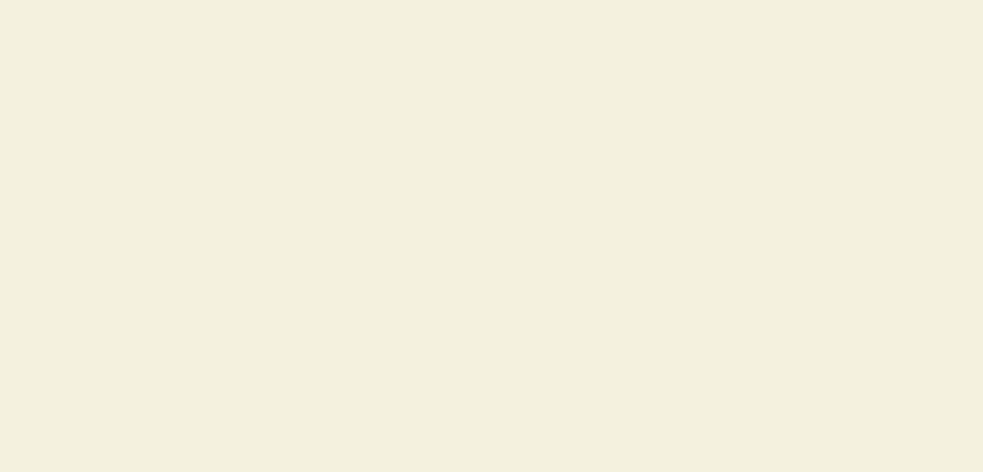
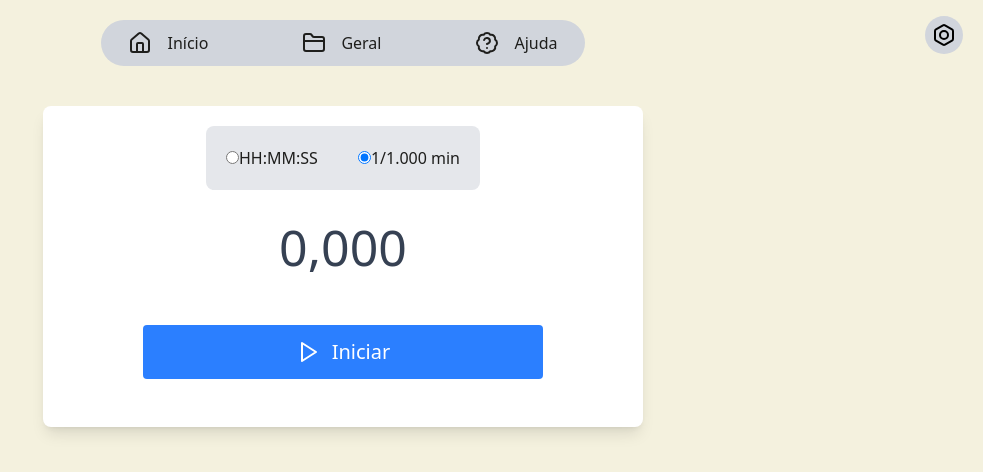
Before and after one commit to Striker9090/CalculosTextil, a React (Vite) app: page /geral/cronometro in a window 1280 px wide. Before the commit this address had no page. Shown: the top 472 px of the page, without its empty margins (297-1280 px from the left). Built offline with nearby package versions, Linux system fonts and the light colour scheme.

Commit message:
StopWatch

```diff
--- a/src/components/Cabecalho/index.tsx
+++ b/src/components/Cabecalho/index.tsx
@@ -31,14 +31,18 @@ export default function Cabecalho() {
               Início
             </Links>
           </RoutesLink>
+          <RoutesLink to="/geral">
           <Links>
             <FolderClosed />
             Geral
           </Links>
+          </RoutesLink>
+          <RoutesLink to="/">
           <Links>
             <BadgeHelp />
             Ajuda
           </Links>
+          </RoutesLink>
         </div>
         <div className="absolute right-5 top-4 md:bg-gray-300 rounded-3xl">
           <Links>
@@ -60,7 +64,7 @@ export default function Cabecalho() {
               Início
             </Links>
           </RoutesLink>
-           <RoutesLink to="/">
+           <RoutesLink to="/geral">
           <Links>
             <FolderClosed />
             Geral
--- /dev/null
+++ b/src/components/Utilitarios/Inputs.tsx
@@ -0,0 +1,27 @@
+type InputsProps = {
+  children: React.ReactNode;
+  id: string;
+} & React.HTMLAttributes<HTMLLabelElement> &
+  React.InputHTMLAttributes<HTMLInputElement>;
+
+export function Inputs({ children, type, id, name, ...rest }: InputsProps) {
+  if (type === "checkbox" || type === "radio") {
+    return (
+      <>
+        <div>
+          <input name={name} id={id} type={type} {...rest} />
+          <label htmlFor={id}>{children}</label>
+        </div>
+      </>
+    );
+  }
+
+  return (
+    <>
+      <div>
+        <label htmlFor={id}>{children}</label>
+        <input name={name} id={id} type={type} {...rest} />
+      </div>
+    </>
+  );
+}
--- a/src/components/Utilitarios/utilitarios.module.css
+++ b/src/components/Utilitarios/Links.module.css
@@ -2,7 +2,6 @@
   display: flex;
   gap: 15px;
   font-weight: 500;
-  color: var(--tipografia);
   padding: 7px;
 }
 
--- a/src/components/Utilitarios/Links.tsx
+++ b/src/components/Utilitarios/Links.tsx
@@ -1,8 +1,8 @@
-import style from "./utilitarios.module.css"
+import style from "./Links.module.css"
 
 type Linksprops = {
     children: React.ReactNode,
-};
+}& React.HTMLAttributes<HTMLDivElement>;
 
 export function Links({ children }: Linksprops) {
   return (
--- a/src/components/background/index.module.css
+++ b/src/components/background/index.module.css
@@ -1,4 +1,6 @@
-    .fundo{
+
+
+.fundo {
   position: absolute;
   bottom: 10%;
   width: 100vw;
@@ -8,7 +10,7 @@
 }
 
 @media (max-width: 1024px) {
-    .fundo{
+  .fundo {
     bottom: 40%;
   }
 }
--- a/src/features/Fiacao/index.module.css
+++ b/src/features/Fiacao/index.module.css
@@ -2,6 +2,7 @@
     display: flex;
     flex-wrap: wrap;
     flex-direction: row;
+    color: white;
     width: 100vw;
     justify-content: center;
 }
@@ -33,7 +34,5 @@
     width: fit-content;
     color:black;
 
-    & svg{
 
-    }
 }
--- /dev/null
+++ b/src/features/Geral/cronometro.tsx
@@ -0,0 +1,221 @@
+import { Pause, Play, PlayCircleIcon, RefreshCcw, Trash2 } from "lucide-react";
+import Cabecalho from "../../components/Cabecalho";
+import { Inputs } from "../../components/Utilitarios/Inputs";
+import { useRef, useState, useEffect } from "react";
+
+export default function Cronometro() {
+  const [type, setType] = useState("decimal");
+  const [time, setTime] = useState(0);
+  const [running, setRunning] = useState(false);
+  const intervalRef = useRef<NodeJS.Timeout | null>(null);
+  const [registrationTime, setRegistrationTime] = useState<number[]>([]);
+  const registrationContainerRef = useRef<HTMLDivElement | null>(null);
+
+  const registration = () => {
+    setRegistrationTime((prev) => {
+      return [...prev, time];
+    });
+  };
+
+  const handleDelete = (indexToDelete: number) => {
+    setRegistrationTime((prev) =>
+      prev.filter((_, index) => index !== indexToDelete)
+    );
+  };
+
+  useEffect(() => {
+    if (registrationContainerRef.current) {
+      const container = registrationContainerRef.current;
+      container.scrollTop = 0;
+    }
+  }, [registrationTime]);
+
+  const tradeStatus = {
+    button1: () => {
+      if (running) {
+        clearInterval(intervalRef.current!);
+        setRunning(false);
+      } else {
+        intervalRef.current = setInterval(() => {
+          setTime((prevTime) => prevTime + 10);
+        }, 10);
+        setRunning(true);
+      }
+    },
+
+    button2: () => {
+      if (running) {
+        return;
+      } else {
+        setTime(0);
+        setRegistrationTime([]);
+      }
+    },
+  };
+
+  const infbotao = {
+    Infbutton1: () => {
+      return running ? (
+        <>
+          <Pause /> Pausar
+        </>
+      ) : (
+        <>
+          <Play /> Iniciar
+        </>
+      );
+    },
+
+    Infbutton2: () => {
+      return time === 0 ? null : running ? (
+        <button
+          onClick={() => registration()}
+          className="flex justify-center gap-3 items-center text-[20px] mb-7 py-3 bg-blue-500 text-white rounded hover:bg-blue-600 w-full max-w-[400px]"
+        >
+          <PlayCircleIcon /> Registro
+        </button>
+      ) : (
+        <button
+          onClick={tradeStatus.button2}
+          className="flex justify-center gap-3 items-center text-[20px] mb-7 py-3 bg-red-400 text-white rounded hover:bg-red-500 w-full max-w-[400px]"
+          title="Reiniciar"
+        >
+          <RefreshCcw /> Reiniciar
+        </button>
+      );
+    },
+  };
+
+  const registrationTimer = () => {
+    return registrationTime
+      .map((current, index) => {
+        const previous = index > 0 ? registrationTime[index - 1] : 0;
+        const diff = current - previous;
+
+        const formatted = formatTime(diff);
+
+        return (
+          <>
+            {/* tempo calculado */}
+
+            <span key={index} className="flex text-gray-700 p-3">
+              <span className="inline-block min-w-[30px]">#{index + 1} </span>:
+              <span>
+                {formatted} &nbsp; &nbsp; &nbsp; {formatTime(current)}
+              </span>
+              <span onClick={() => handleDelete(index)} className="ml-auto cursor-pointer text-red-500 hover:text-red-700">
+                <Trash2 />
+              </span>
+            </span>
+            <hr className="border-gray-400 mt-2" />
+          </>
+        );
+      })
+      .reverse();
+  };
+
+  const formatTime = (ms: number) => {
+    switch (type) {
+      case "horas":
+        const horas = Math.floor(ms / 3600000);
+        const minutos = Math.floor((ms % 3600000) / 60000);
+        const segundos = Math.floor((ms % 60000) / 1000);
+        const milissegundos = ms % 1000;
+        return `${String(horas).padStart(2, "0")}:${String(minutos).padStart(
+          2,
+          "0"
+        )}:${String(segundos).padStart(2, "0")}.${String(
+          milissegundos
+        ).padStart(3, "0")}`;
+
+      case "decimal":
+        const totalMinutos = ms / 60000;
+        return totalMinutos.toFixed(3).replace(".", ",");
+
+      default:
+        return `${ms} ms`;
+    }
+  };
+
+  return (
+    <>
+      <Cabecalho />
+      <div className="flex justify-center align-center">
+        <div className="flex flex-col items-center p-5 m-5 bg-white rounded-lg shadow-lg w-full max-w-[600px] min-w-[370px] max-h-[80vh] overflow-hidden">
+          <form className="flex flex-row gap-10 mb-5 bg-gray-200 p-5 rounded-lg">
+            <div className="flex gap-5 flex-col">
+              <Inputs
+                id="horas"
+                name="formatos"
+                type="radio"
+                value="horas"
+                onChange={(e) => setType((e.target as HTMLInputElement).value)}
+              >
+                HH:MM:SS
+              </Inputs>
+              {/* <Inputs
+                id="centesimo"
+                name="formatos"
+                type="radio"
+                value="centesimo"
+                onChange={(e) => setType((e.target as HTMLInputElement).value)}
+              >
+                1/100 seg
+              </Inputs> */}
+            </div>
+            <div className="flex gap-5 flex-col">
+              <Inputs
+                id="decimal"
+                name="formatos"
+                type="radio"
+                value="decimal"
+                checked={type === "decimal"}
+                onChange={(e) => setType((e.target as HTMLInputElement).value)}
+              >
+                1/1.000 min
+              </Inputs>
+              {/* <Inputs
+                id="centimilesimo"
+                name="formatos"
+                type="radio"
+                value="centimilesimo"
+                onChange={(e) => setType((e.target as HTMLInputElement).value)}
+              >
+                1/100.000 hr
+              </Inputs> */}
+            </div>
+          </form>
+
+          {/* botão para parar o cronometro */}
+          <div className="text-gray-700 text-[50px] mb-10">
+            {formatTime(time)}
+          </div>
+          <button
+            onClick={tradeStatus.button1}
+            className="flex justify-center gap-3 items-center text-[20px] mb-7 py-3 bg-blue-500 text-white rounded hover:bg-blue-600 w-full max-w-[400px]"
+          >
+            {infbotao.Infbutton1()}
+          </button>
+
+          {/* botão para reiniciar o cronometro/registrar */}
+          {infbotao.Infbutton2()}
+
+          {/* container para os registros */}
+          {registrationTime.length > 0 ? (
+            <div className="flex gap-7 justify-start w-[400px] ml-5 mb-2 text-gray-600">
+              <div>ID</div>
+              <div>DIF.</div>
+              <div>TOTAL</div>
+            </div>
+          ) : null}
+          <div
+            ref={registrationContainerRef}
+            className="flex flex-col bg-gray-200 rounded-lg w-full max-w-[400px] scroll-auto overflow-auto"
+          >
+            {registrationTimer()}
+          </div>
+        </div>
+      </div>
+    </>
+  );
+}
--- a/src/pages/01_fiacao.tsx
+++ b/src/pages/01_fiacao.tsx
@@ -10,7 +10,7 @@ export function Fiacao() {
     <>
       <Cabecalho />
       <Decoracoes />
-        <Tittle>Fiação</Tittle>
+      <Tittle>Fiação</Tittle>
       <CalculosFiacao />
     </>
   );
--- /dev/null
+++ b/src/pages/Geral/index.tsx
@@ -0,0 +1,19 @@
+import Cabecalho from "../../components/Cabecalho";
+import Decoracoes from "../../components/background";
+import { Tittle } from "../../components/Tittle";
+import { Links } from "../../components/Utilitarios/Links";
+import { ChevronRight } from "lucide-react";
+import { RoutesLink } from "../../routes";
+
+export default function Geral() {
+  return (
+    <>
+      <Cabecalho />
+      <Decoracoes />
+      <Tittle>Geral</Tittle>
+      <div className="flex max-w-[150px] p-2 mx-10 mt-5 items-center flex-col gap-2 text-gray-700 bg-gray-300">
+        <RoutesLink to="/geral/cronometro"><Links><ChevronRight />Cronômetro</Links></RoutesLink>
+      </div>
+    </>
+  );
+}
--- a/src/routes/index.tsx
+++ b/src/routes/index.tsx
@@ -4,6 +4,8 @@ import App from "../pages/00_index";
 import { Tecelagem } from "../pages/02_tecelagem";
 import { Malharia } from "../pages/03_malharia";
 import { Beneficiamento } from "../pages/04_beneficiamento";
+import Geral from "../pages/Geral";
+import Cronometro from "../features/Geral/cronometro";
 
 export default function Router() {
   return (
@@ -17,8 +19,11 @@ export default function Router() {
         <Route path="/beneficiamento" element={<Beneficiamento />} />
       </Routes>
 
-      {/* Fiacao */}
-
+      {/* Geral */}
+      <Routes>
+        <Route path="/geral" element={<Geral/>}/>
+        <Route path="/geral/cronometro" element={<Cronometro />} />
+      </Routes>
 
     </>
   );
--- a/src/styles/Global.css
+++ b/src/styles/Global.css
@@ -18,7 +18,7 @@ body {
   font-weight: 400;
 
   color-scheme: light dark;
-  color: rgba(255, 255, 255, 0.87);
+  color: var(--tipografia);
   height: 100vh;
 
   font-synthesis: none;
```
Also changed, not shown: 5 other files (tests, documents, lock files or other folders). Lines whose indentation alone changed are shown as unchanged.
